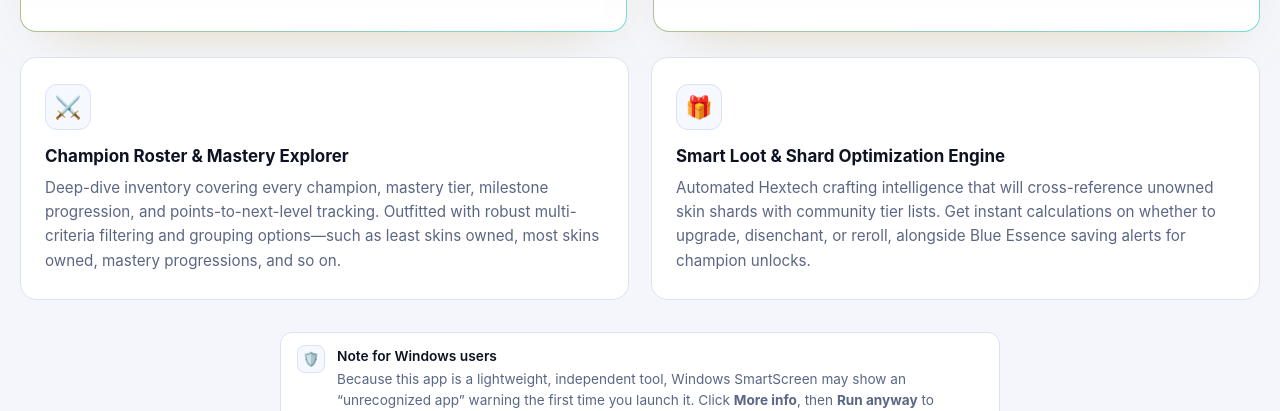
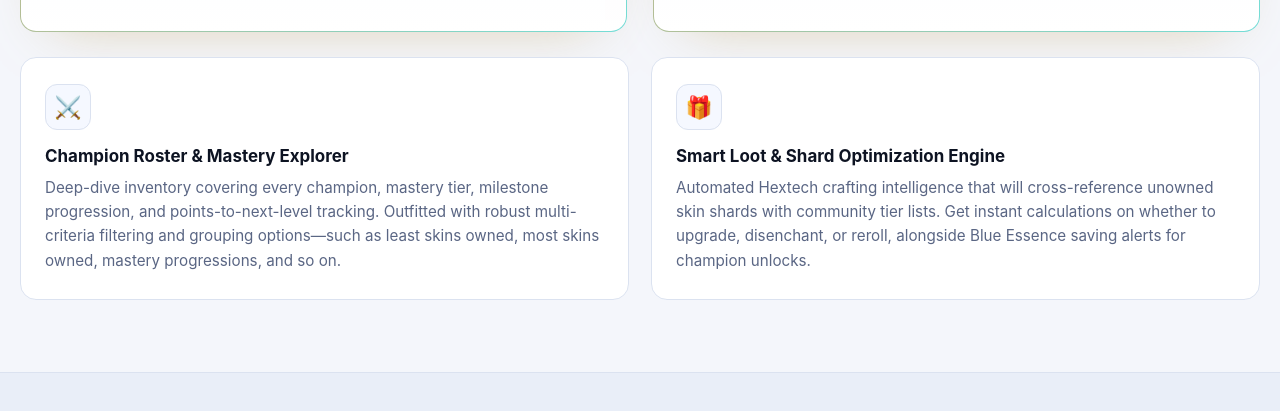
Before and after one commit to tilwinjoy/league-companion-app, a plain HTML site: page index.html in a window 1280 px wide. Shown: the part 1478-1889 px from the top of the page. Drawn offline with Linux system fonts and the light colour scheme; no server answers.

Commit message:
Removes obsolete installation hint

```diff
--- a/index.html
+++ b/index.html
@@ -196,15 +196,6 @@
     </div>
   </section>
 
-  <div class="wrap section--wide">
-    <div class="callout" role="note">
-      <div class="callout__icon" aria-hidden="true">🛡️</div>
-      <div>
-        <p class="callout__title">Note for Windows users</p>
-        <p class="callout__text">Because this app is a lightweight, independent tool, Windows SmartScreen may show an &ldquo;unrecognized app&rdquo; warning the first time you launch it. Click <strong>More info</strong>, then <strong>Run anyway</strong> to proceed safely.</p>
-      </div>
-    </div>
-  </div>
 </main>
 
 <footer class="site-footer">
```
